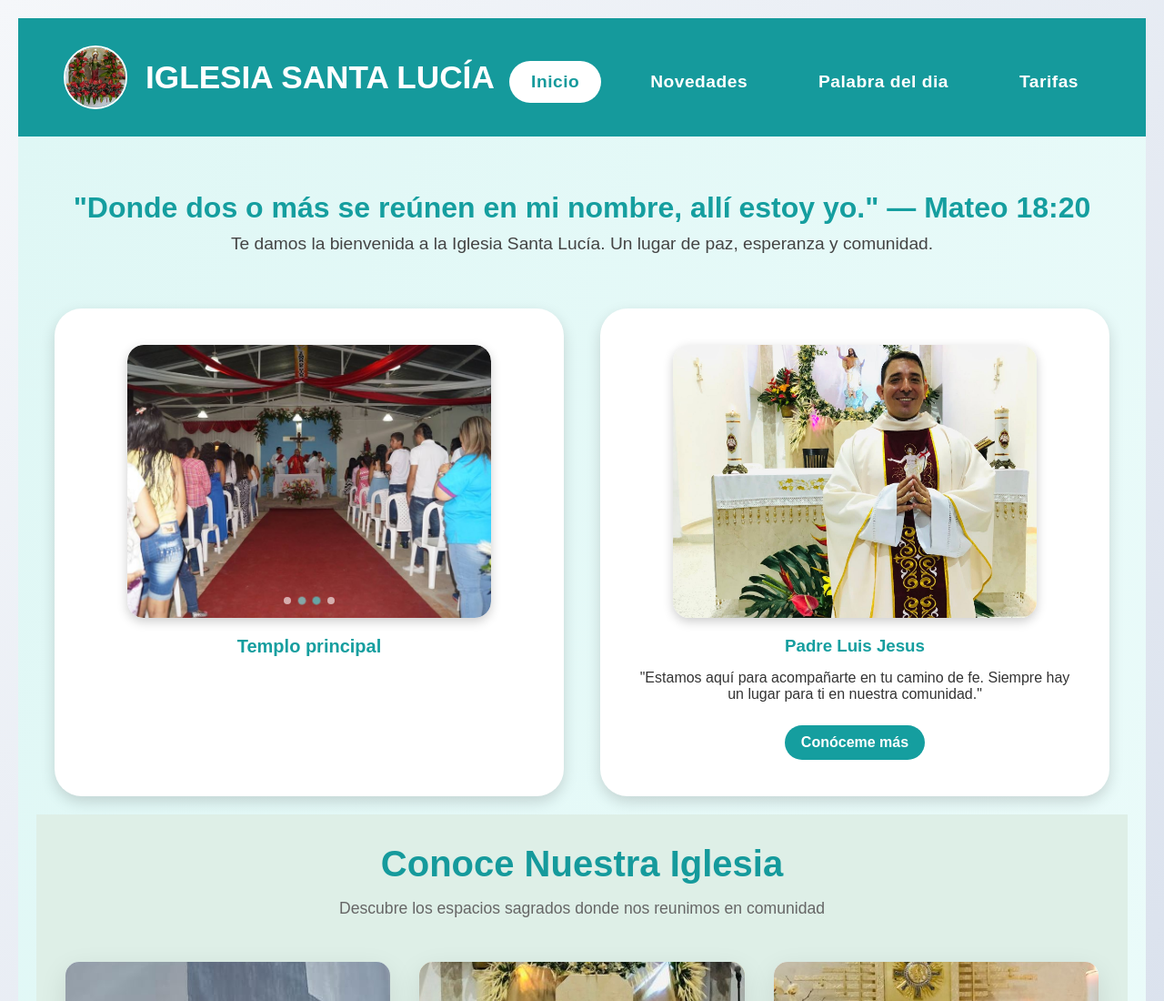
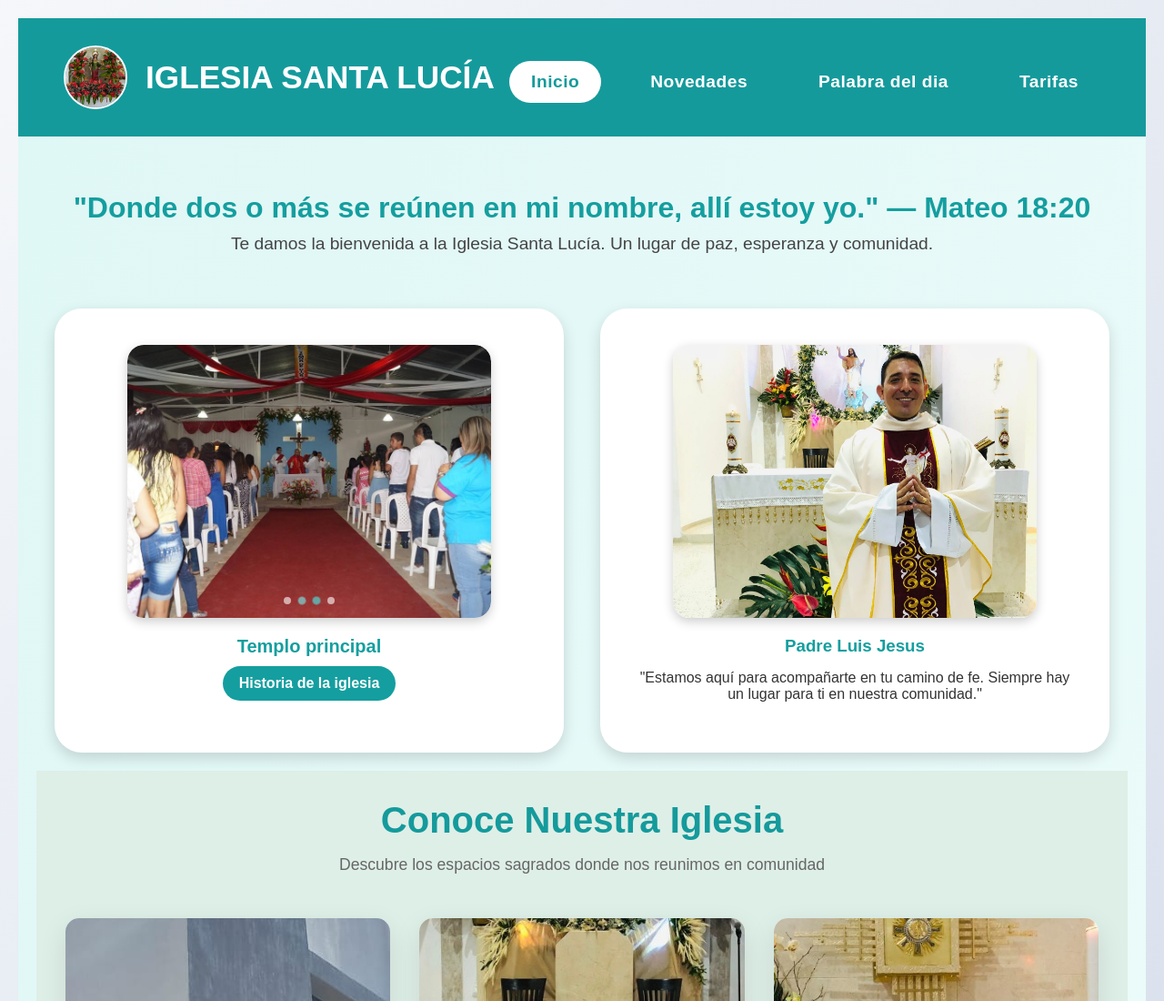
Before and after one commit to AnaMoreno06/IGLESIA2.0, a website: page HTML/inicio.html in a window 1280 px wide. Shown: the top 1100 px of the page at 91% size. Drawn offline with Linux system fonts and the light colour scheme.

Commit message:
cambio de boton

```diff
--- a/HTML/inicio.html
+++ b/HTML/inicio.html
@@ -54,6 +54,7 @@
             </div>
           </div>
           <p class="etiqueta">Templo principal</p>
+          <a href="/HTML/conoce.html" class="btn-conocer"> Historia de la iglesia  </a>
         </div>
 
         <!-- Tarjeta del Sacerdote (sin cambios) -->
@@ -62,7 +63,7 @@
             alt="Foto del sacerdote">
           <h3>Padre Luis Jesus</h3>
           <p>"Estamos aquí para acompañarte en tu camino de fe. Siempre hay un lugar para ti en nuestra comunidad."</p>
-          <a href="/HTML/conoce.html" class="btn-conocer">Conóceme más</a>
+
         </div>
       </div>
 
```
